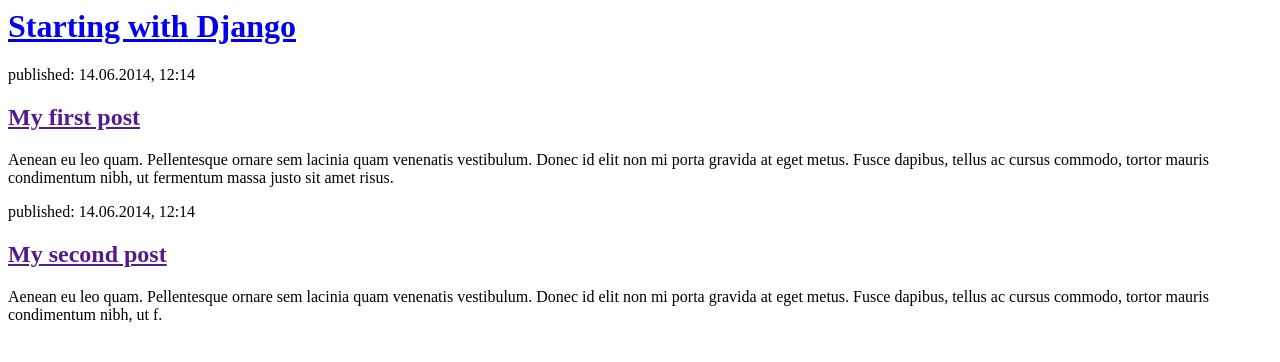
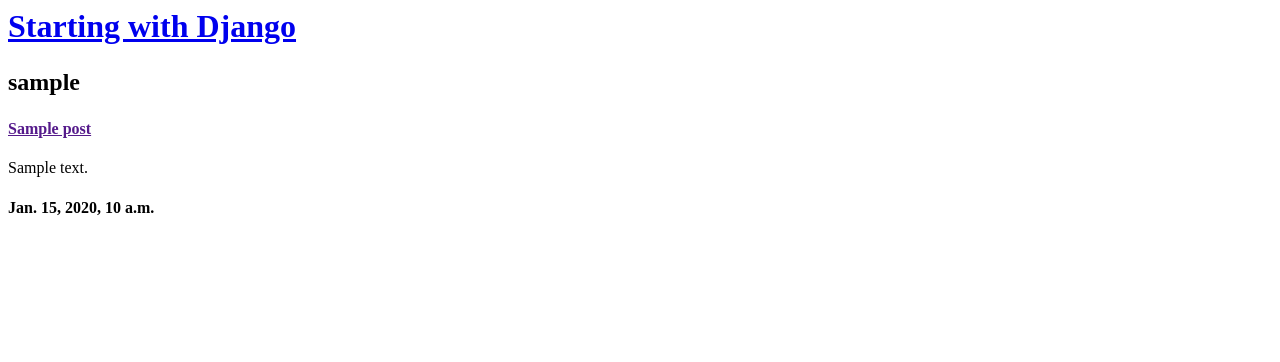
Before and after one commit to krutarth92/first_blog, a Django app: template mysite/blog/templates/blog/post_list.html in a window 1280 px wide. Shown: the top 362 px of the page. Run offline with Django 3.2, Linux system fonts and the light colour scheme; the template is opened without the code that fills it: values that come from a table or form of the project are taken from there, others are empty; tables that the repository leaves empty hold one stand-in row (values such as "Sample post").

Commit message:
Mywebsite HTMl completed

```diff
--- a/mysite/blog/templates/blog/post_list.html
+++ b/mysite/blog/templates/blog/post_list.html
@@ -1,3 +1,4 @@
+{% load static %}
 <html>
     <head>
         <title>My First Blog</title>
@@ -6,17 +7,14 @@
         <div>
             <h1><a href="/">Starting with Django</a></h1>
         </div>
+        <div>
+		{% for post in posts %}
+			<h2><p>{{ post.author}}</p></h2>
+			<h4><a href="">{{ post.title }}</a></h4>
+			<p>{{ post.text|linebreaksbr }}</p>
+			<h4>{{ post.published_date }}</h4>
 
-        <div>
-            <p>published: 14.06.2014, 12:14</p>
-            <h2><a href="">My first post</a></h2>
-            <p>Aenean eu leo quam. Pellentesque ornare sem lacinia quam venenatis vestibulum. Donec id elit non mi porta gravida at eget metus. Fusce dapibus, tellus ac cursus commodo, tortor mauris condimentum nibh, ut fermentum massa justo sit amet risus.</p>
-        </div>
-
-        <div>
-            <p>published: 14.06.2014, 12:14</p>
-            <h2><a href="">My second post</a></h2>
-            <p>Aenean eu leo quam. Pellentesque ornare sem lacinia quam venenatis vestibulum. Donec id elit non mi porta gravida at eget metus. Fusce dapibus, tellus ac cursus commodo, tortor mauris condimentum nibh, ut f.</p>
-        </div>
-    </body>
+		{% endfor %}
+		</div>
+</body>
 </html>
```
